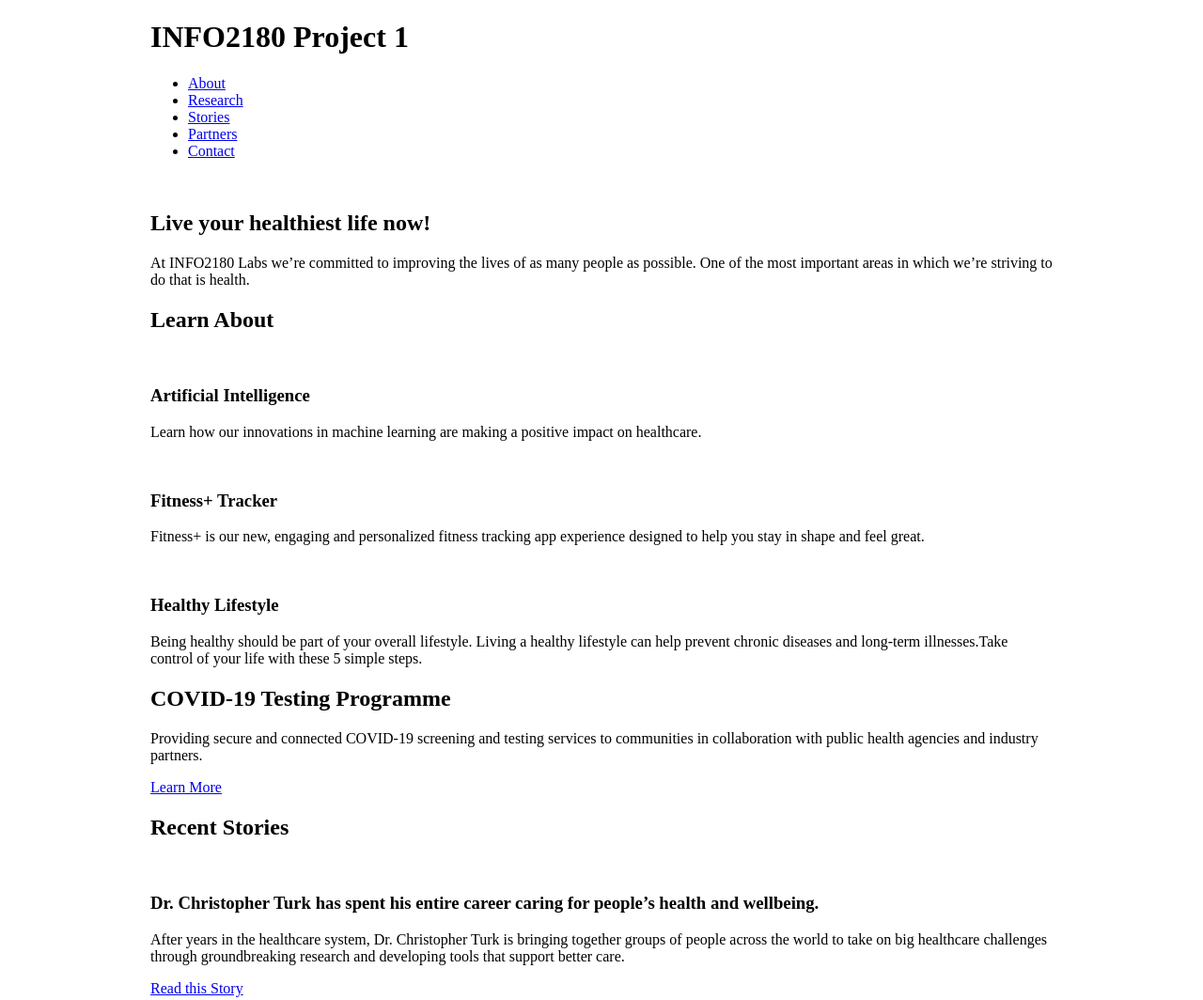
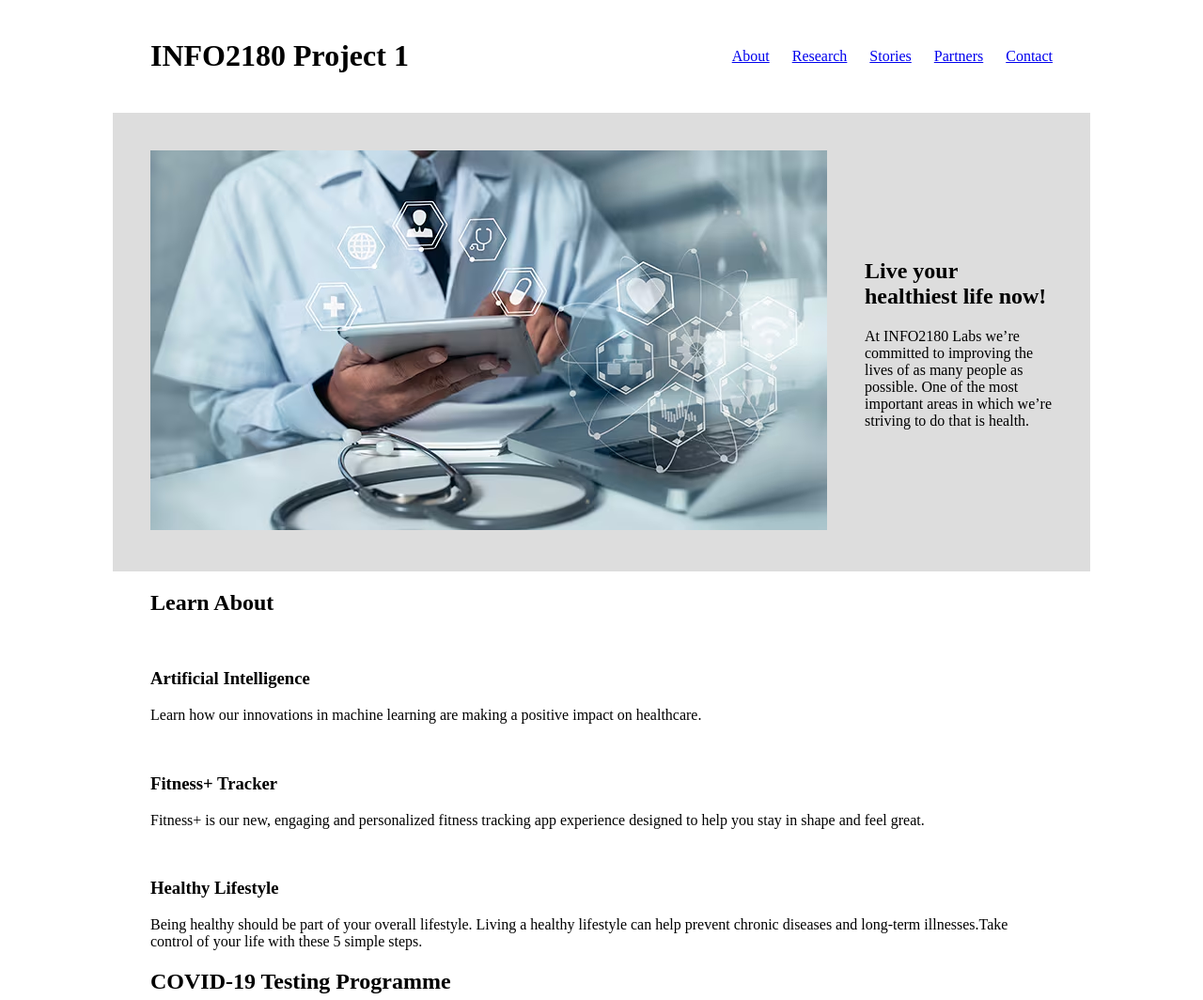
Before and after one commit to Coder-GW/info2180-project1, a plain HTML site: page index.html in a window 1280 px wide. Shown: the top 1064 px of the page at 94% size. Drawn offline with Linux system fonts and the light colour scheme.

Commit message:
Added image as well as some header changes

```diff
--- a/index.html
+++ b/index.html
@@ -26,7 +26,7 @@
         <section class="overview-hero">
             <div class="container">
                 <div class="overview-hero-image">
-                    <img src="#" alt="">
+                    <img src="/images/healthcare.avif" alt="Healthcare">
                 </div>
                 <div class="overview-hero-text">
                     <h2>Live  your healthiest life now!</h2>
@@ -110,7 +110,7 @@
     </main>
     <footer>
         <div class="container">
-            <p>Copyright 2020, Your Name</p>
+            <p>Copyright 2020, Gavril Williams</p>
         </div>
     </footer>
 </body>
--- a/styles.css
+++ b/styles.css
@@ -9,3 +9,27 @@ body {
     max-width: 960px;
     width: 100%;
 }
+
+header .container {
+  display: flex;
+  justify-content: space-between;
+  align-items: center;
+  padding: 20px 0;
+}
+
+header nav ul {
+  list-style: none;
+  margin: 0;
+  padding: 0;
+
+  display: flex;
+  gap: 24px;
+}
+
+main .overview-hero .container {
+    background-color: #dddddd;
+    padding: 40px;
+    display: flex;
+    align-items: center;
+    gap: 40px;
+}
```
Also changed, not shown: images/healthcare.avif (added).
